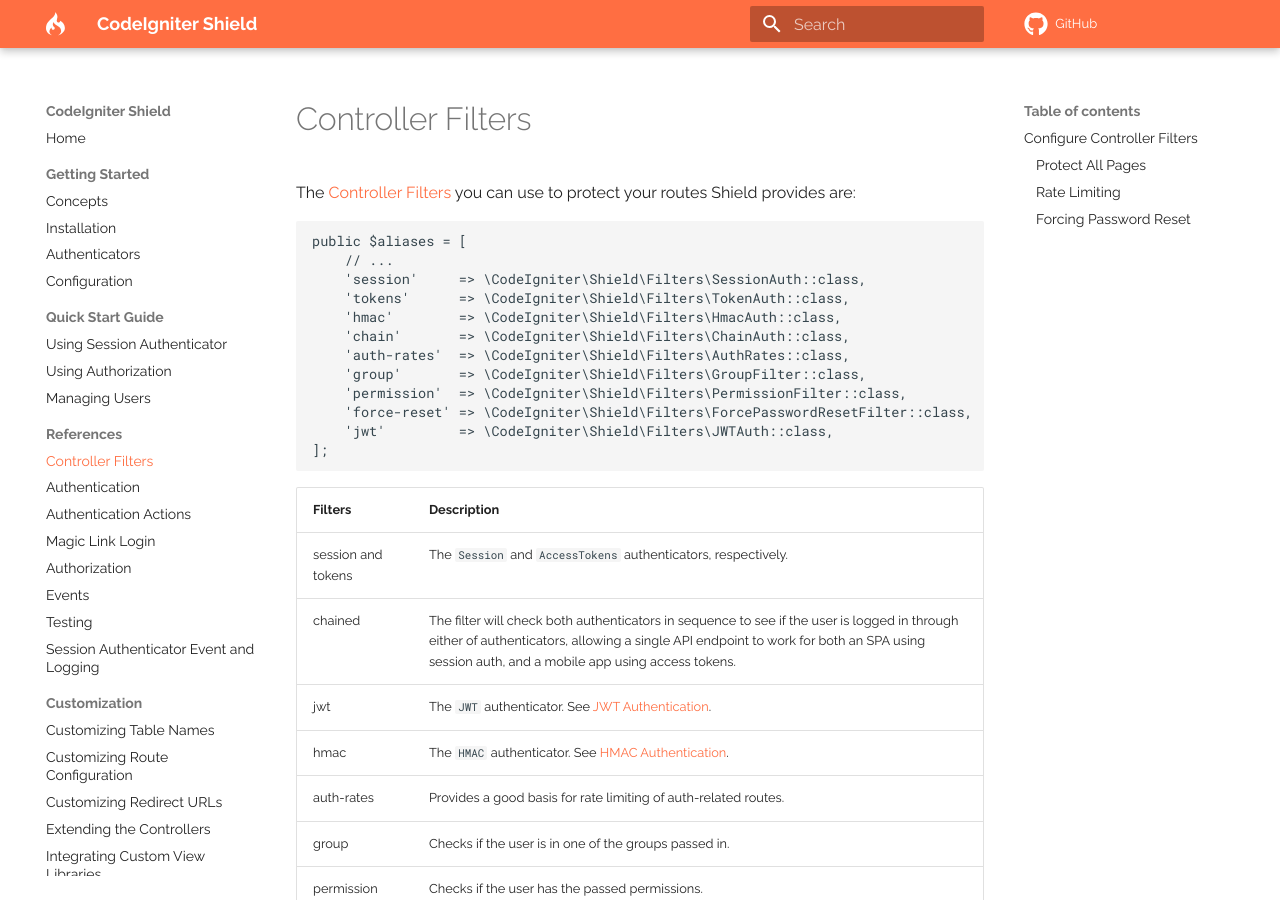
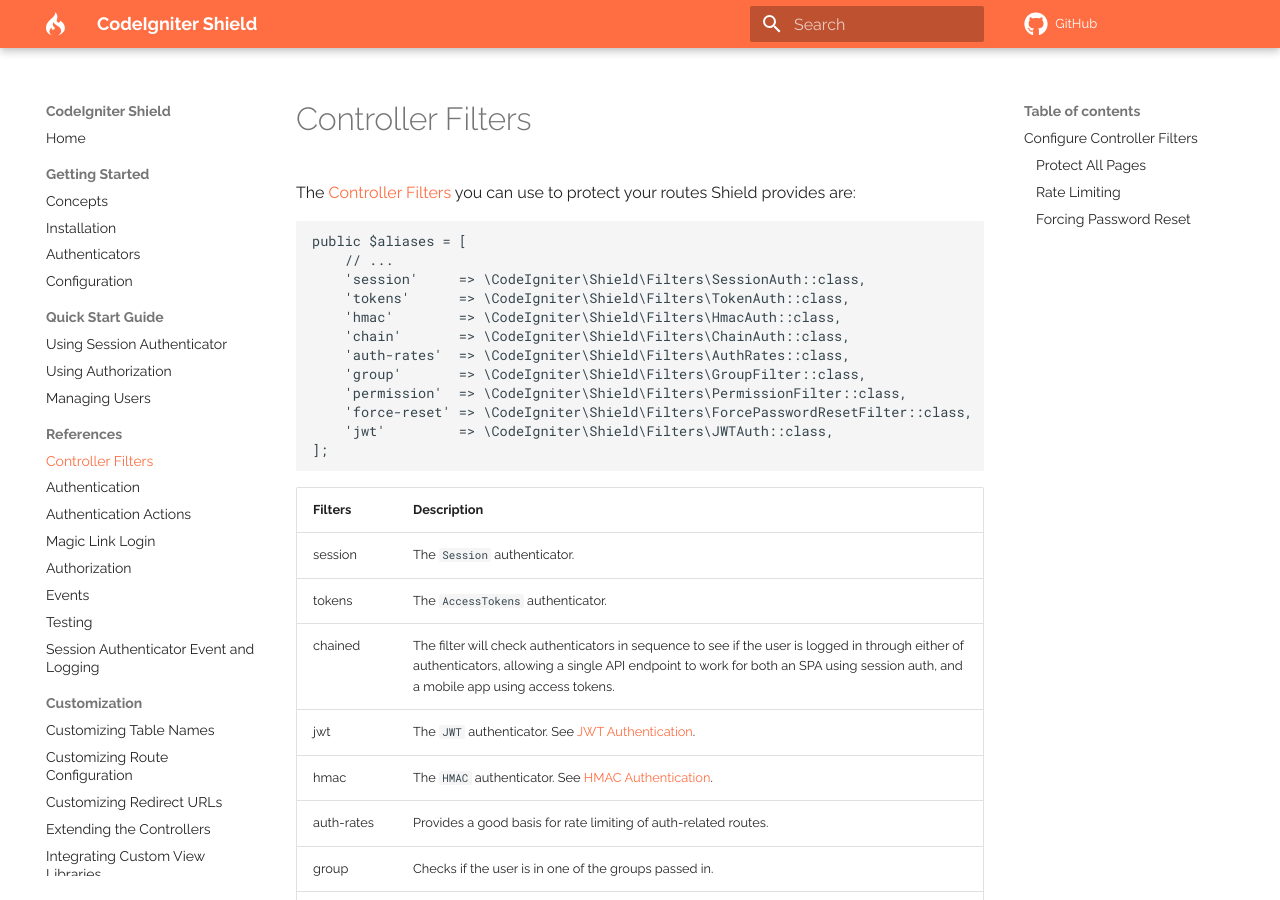
Before and after one commit to codeigniter4/shield, an MkDocs documentation site: the page built from docs/controller_filters.md, in a window 1280 px wide and 900 px high. Built offline with MkDocs 1.6.1 and Material for MkDocs 9.7.7, drawn with Linux system fonts in a browser that asks for light colours; comment, search, counter and statistics services are not loaded; a style sheet for code colours, icons or effects is not loaded.

Commit message:
docs: improve descriptions for Filters

````diff
--- a/docs/controller_filters.md
+++ b/docs/controller_filters.md
@@ -17,16 +17,17 @@ public $aliases = [
 ];
 ```
 
-| Filters            | Description                                                                                                                                                                                                                              |
-|--------------------|------------------------------------------------------------------------------------------------------------------------------------------------------------------------------------------------------------------------------------------|
-| session and tokens | The `Session` and `AccessTokens` authenticators, respectively.                                                                                                                                                                           |
-| chained            | The filter will check both authenticators in sequence to see if the user is logged in through either of authenticators, allowing a single API endpoint to work for both an SPA using session auth, and a mobile app using access tokens. |
-| jwt                | The `JWT` authenticator. See [JWT Authentication](./addons/jwt.md).                                                                                                                                                                      |
-| hmac               | The `HMAC` authenticator. See [HMAC Authentication](./guides/api_hmac_keys.md).                                                                                                                                                          |
-| auth-rates         | Provides a good basis for rate limiting of auth-related routes.                                                                                                                                                                          |
-| group              | Checks if the user is in one of the groups passed in.                                                                                                                                                                                    |
-| permission         | Checks if the user has the passed permissions.                                                                                                                                                                                           |
-| force-reset        | Checks if the user requires a password reset.                                                                                                                                                                                            |
+| Filters     | Description                                                                                                                                                                                                                          |
+|-------------|--------------------------------------------------------------------------------------------------------------------------------------------------------------------------------------------------------------------------------------|
+| session     | The `Session` authenticator.                                                                                                                                                                                                         |
+| tokens      | The `AccessTokens` authenticator.                                                                                                                                                                                                    |
+| chained     | The filter will check authenticators in sequence to see if the user is logged in through either of authenticators, allowing a single API endpoint to work for both an SPA using session auth, and a mobile app using access tokens.  |
+| jwt         | The `JWT` authenticator. See [JWT Authentication](./addons/jwt.md).                                                                                                                                                                  |
+| hmac        | The `HMAC` authenticator. See [HMAC Authentication](./guides/api_hmac_keys.md).                                                                                                                                                      |
+| auth-rates  | Provides a good basis for rate limiting of auth-related routes.                                                                                                                                                                      |
+| group       | Checks if the user is in one of the groups passed in.                                                                                                                                                                                |
+| permission  | Checks if the user has the passed permissions.                                                                                                                                                                                       |
+| force-reset | Checks if the user requires a password reset.                                                                                                                                                                                        |
 
 These can be used in any of the [normal filter config settings](https://codeigniter.com/user_guide/incoming/filters.html#globals), or [within the routes file](https://codeigniter.com/user_guide/incoming/routing.html#applying-filters).
 
````
